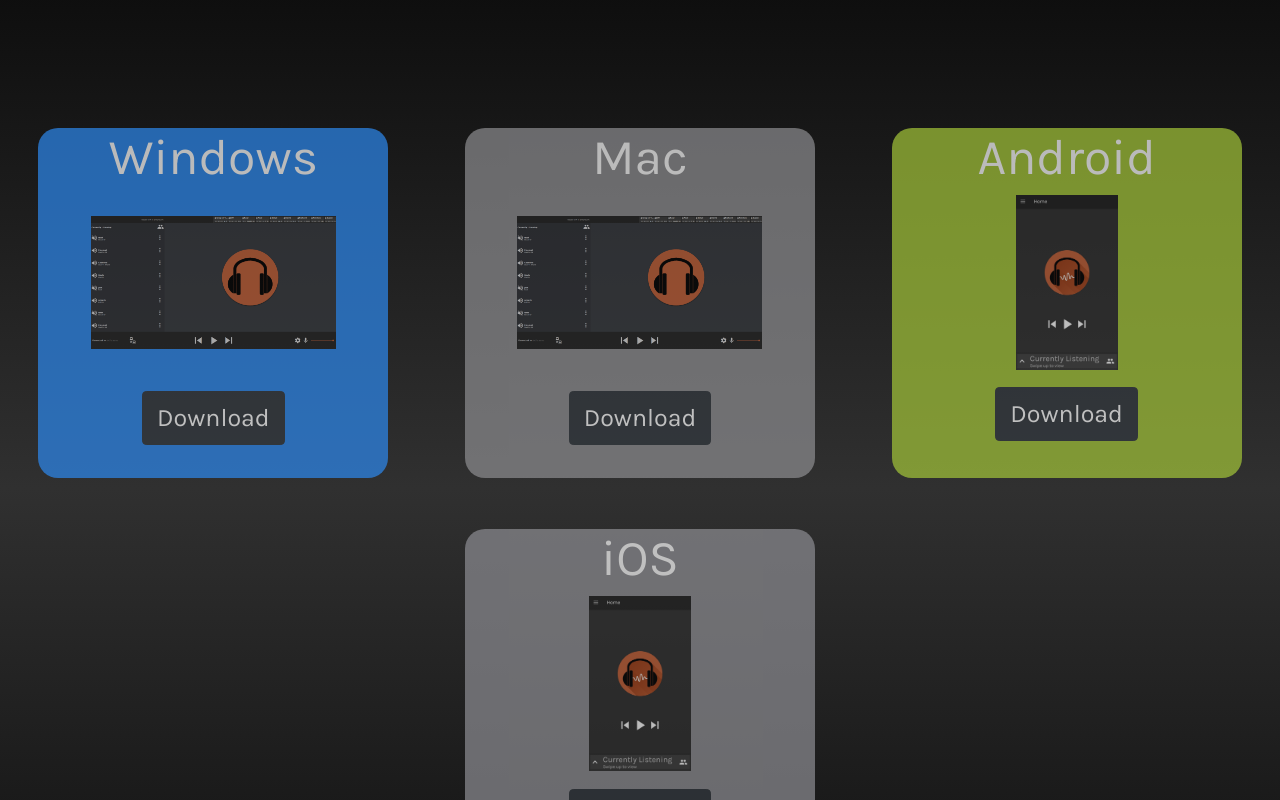
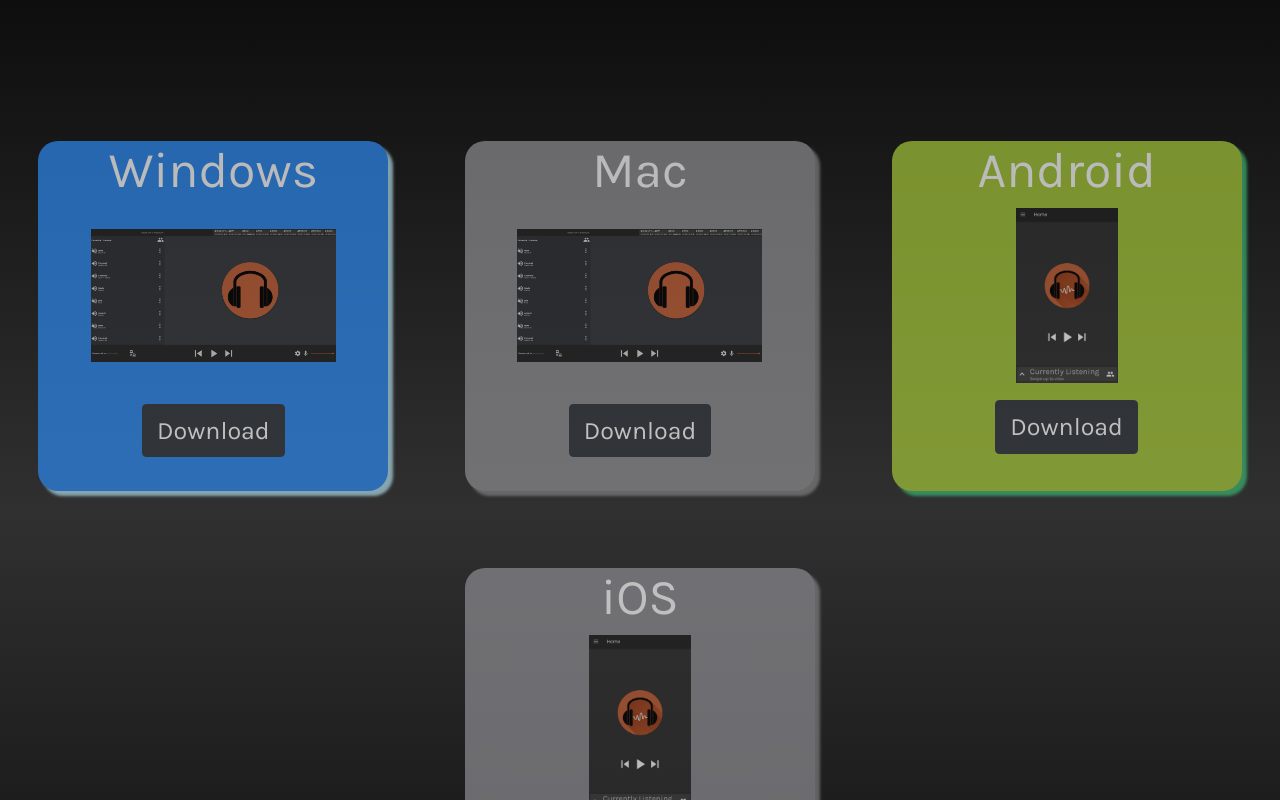
Before and after one commit to symboxtra/SplitSound-Web, a Vue app: page /#/download in a window 1280 px wide. Shown: the part 260-1060 px from the top of the page. Built offline with nearby package versions, Linux system fonts and the light colour scheme.

Commit message:
changed the shadow of the download cards

```diff
--- a/src/assets/css/components-style/download-style.css
+++ b/src/assets/css/components-style/download-style.css
@@ -17,5 +17,5 @@
     width: 350px;
     border-radius: 20px;
     text-align: center;
-    margin: 2%;
+    margin: 3% 1%;
 }
--- a/src/components/DownloadElement.vue
+++ b/src/components/DownloadElement.vue
@@ -45,30 +45,35 @@
     .android {
         background-color: #A4C639;
         opacity: .7;
+        box-shadow: 5px 5px 3px mediumseagreen;
         /*android green*/
     }
 
     .ios {
         background-color: #8E8E93;
         opacity: .7;
+        box-shadow: 5px 5px 3px grey;
         /*ios gray*/
     }
 
     .linux {
         background-color: #DAA520;
         opacity: .7;
+        box-shadow: 5px 5px 3px lightyellow;
         /*could not find one for linux*/
     }
 
     .mac {
         background-color: #8E8E91;
         opacity: .7;
+        box-shadow: 5px 5px 3px grey;
         /*mac gray*/
     }
 
     .windows {
         background-color: #2D89EF;
         opacity: .7;
+        box-shadow: 5px 5px 3px lightblue;
         /*Windows 10 blue*/
     }
 </style>
```
